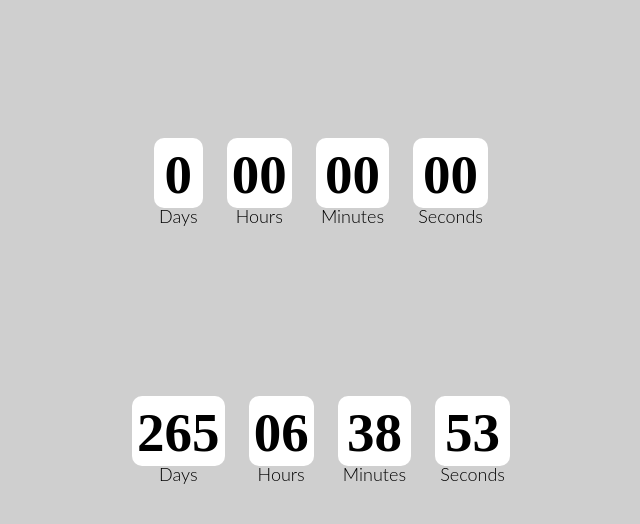
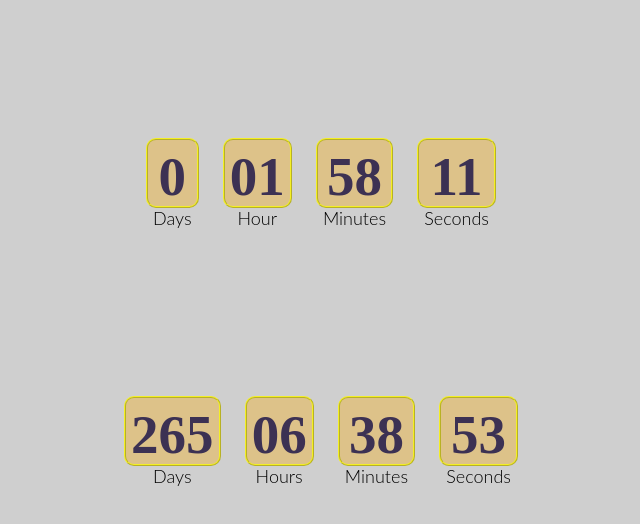
Before and after one commit to VitaliiMoskalyk/goit-js-hw-11-timer, a website built with Parcel: page src/index.html in a window 1280 px wide. Shown: the whole page, without its empty margins (319-959 px from the left). Built offline with nearby package versions, Linux system fonts and the light colour scheme.

Commit message:
color fixed

```diff
--- a/src/index.js
+++ b/src/index.js
@@ -1,16 +1,16 @@
 import './sass/main.scss';
 import CountdownTimer from'../src/js/timer';
 
-const timer4Template = new CountdownTimer({
+const timerTemplate = new CountdownTimer({
   selector: '#timer-2',
   targetDate: new Date('Jul 17, 2022'),
 });
 
-timer4Template.start();
+timerTemplate.start();
 
-const timer4Template2 = new CountdownTimer({
+const timerTemplate2 = new CountdownTimer({
   selector: '#timer-1',
-  targetDate: new Date('Oct 24, 2021 11:47:18'),
+  targetDate: new Date('Oct 24, 2021 19:19:18'),
 });
 
-timer4Template2.start()
+timerTemplate2.start()
--- a/src/sass/main.scss
+++ b/src/sass/main.scss
@@ -18,6 +18,7 @@ body {
 .seconds {
   font-size: 55px;
   font-family: DS-Digital;
+  color: rgba(41, 32, 77, 0.897);
   font-weight: 600;
   margin: 0 auto;
 }
@@ -36,11 +37,13 @@ body {
 .hours-block,
 .minutes-block,
 .seconds-block {
-  background: white;
+  background: rgba(245, 170, 7, 0.349);
+  border: 2px solid rgba(251, 255, 0, 0.733);
+
   margin: 10px;
   padding: 5px;
   border-radius: 10px;
-
+  border-style: ridge;
   width: auto;
   height: 70px;
   display: flex;
```
